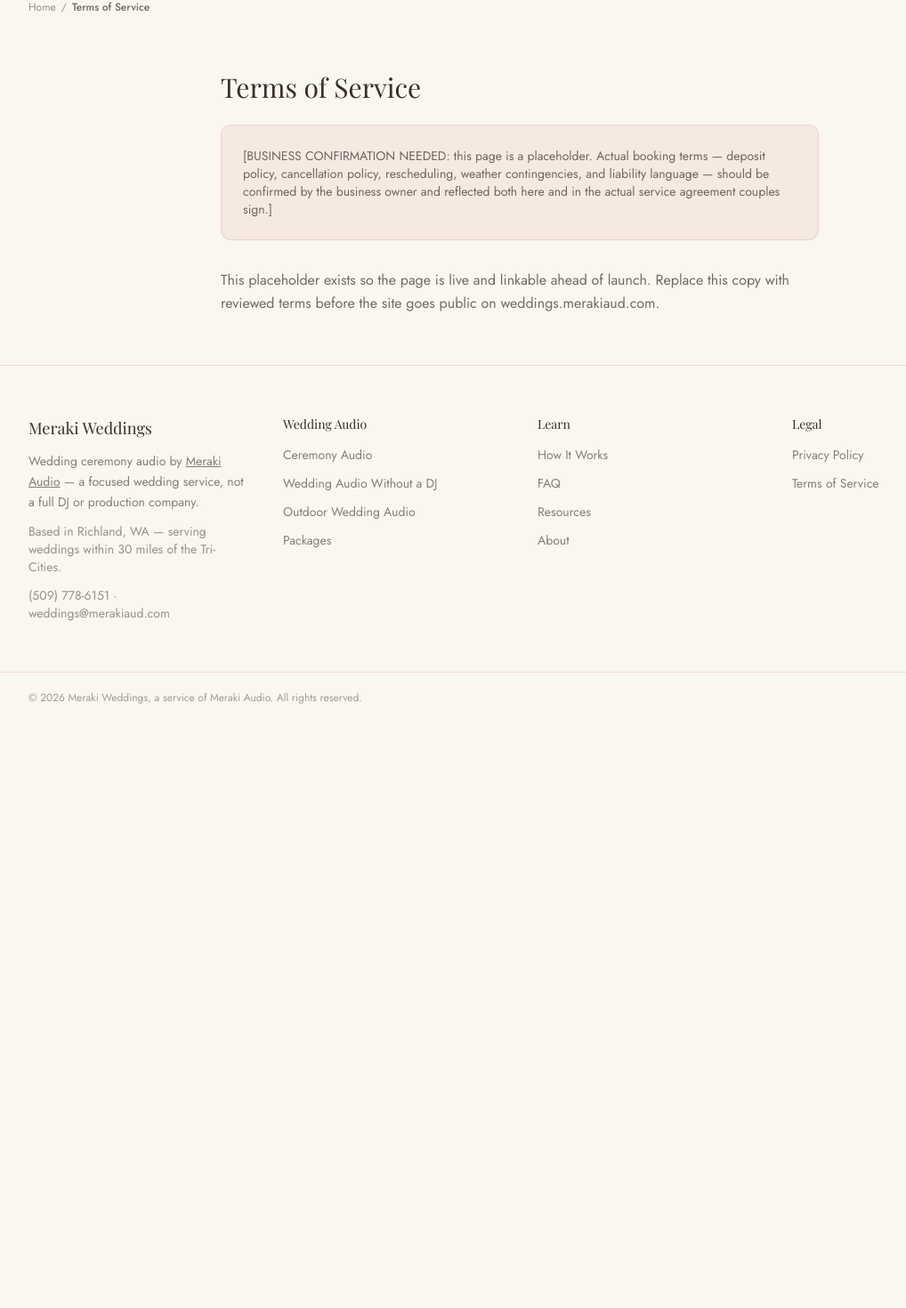
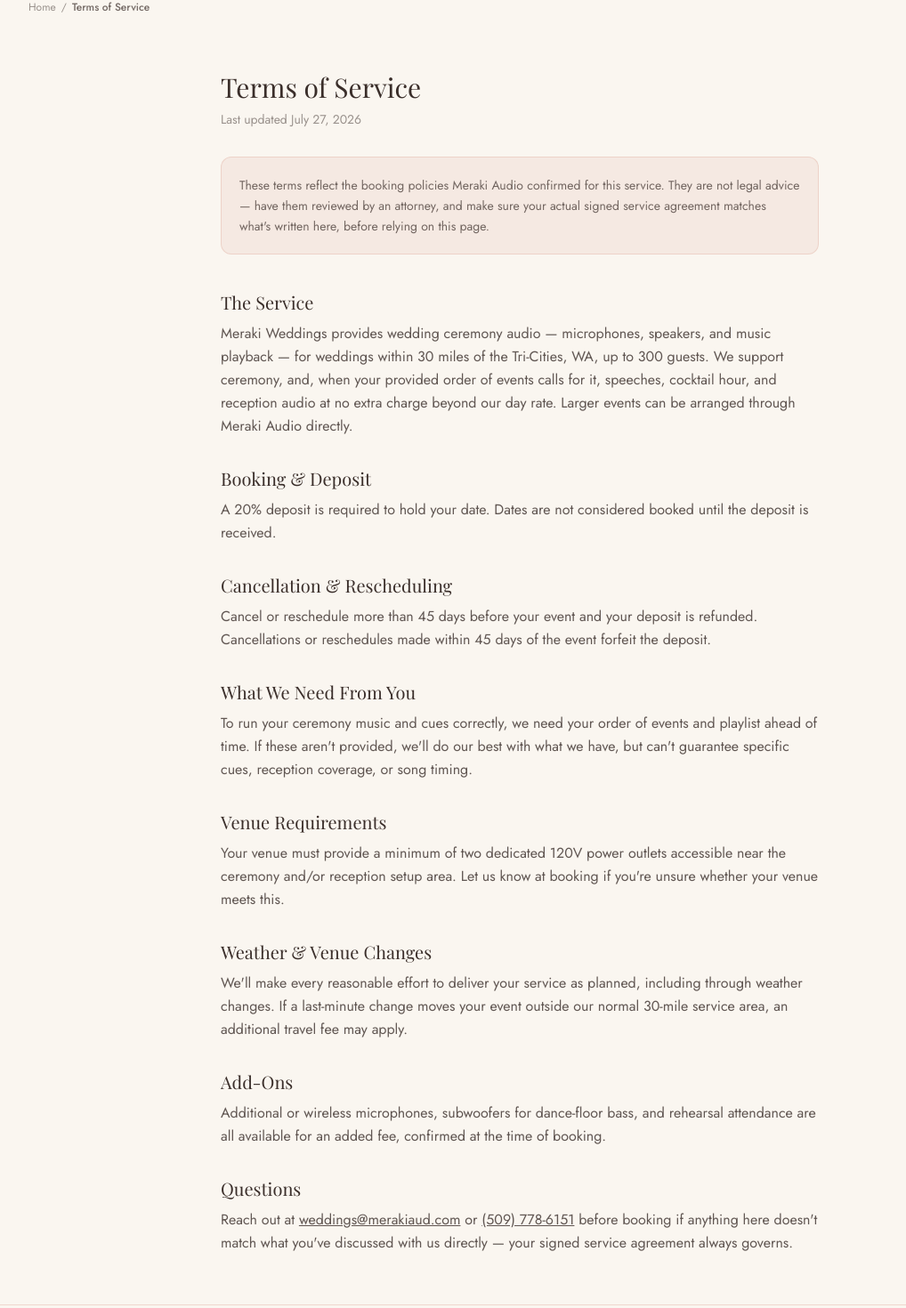
Before and after one commit to b-glitch23/meraki-weddings, a React (Vite) app: page /terms in a window 1280 px wide. Shown: the part 97-1567 px from the top of the page at 89% size, without its empty margins (56-1074 px from the left). Before the commit the page ends 909 px from the top, so only its background shows below. Built offline with nearby package versions, Linux system fonts and the light colour scheme; a web font is replaced by a local one.

Commit message:
Add files via upload

```diff
--- a/src/pages/Contact.tsx
+++ b/src/pages/Contact.tsx
@@ -18,8 +18,8 @@
             Check Your Wedding Date
           </h1>
           <p className="text-charcoal/70 leading-relaxed">
-            Tell us about your ceremony and we'll follow up with availability — usually within
-            one business day. [BUSINESS CONFIRMATION NEEDED: actual expected response time]
+            Tell us about your ceremony and we'll follow up with availability within 2 business
+            days.
           </p>
         </div>
       </section>
--- a/src/pages/HowItWorks.tsx
+++ b/src/pages/HowItWorks.tsx
@@ -14,7 +14,7 @@
   },
   {
     title: "Rehearsal Considerations",
-    copy: "[BUSINESS CONFIRMATION NEEDED: whether rehearsal attendance is offered or available as an add-on]",
+    copy: "Want us there for the rehearsal too? It's available as an add-on, billed at our day rate.",
   },
   {
     title: "Ceremony Day",
--- a/src/pages/PrivacyPolicy.tsx
+++ b/src/pages/PrivacyPolicy.tsx
@@ -1,5 +1,6 @@
 import SEO from "../components/SEO";
 import Breadcrumbs from "../components/Breadcrumbs";
+import { BUSINESS_INFO } from "../lib/siteConfig";
 
 export default function PrivacyPolicy() {
   return (
@@ -13,19 +14,90 @@
 
       <section className="px-6 py-14">
         <div className="max-w-2xl mx-auto">
-          <h1 className="font-display text-3xl text-charcoal mb-6">Privacy Policy</h1>
-          <div className="bg-blush/25 border border-blush/60 rounded-xl p-6 mb-8 text-charcoal/70 text-sm">
-            [BUSINESS CONFIRMATION NEEDED: this page is a placeholder. Final privacy policy
-            language should be reviewed by the business owner (and an attorney, if desired)
-            before publishing. It should describe what information the contact form collects,
-            how it's stored in HighLevel, whether any analytics tool is in use, and how a visitor
-            can request their data be deleted.]
+          <h1 className="font-display text-3xl text-charcoal mb-2">Privacy Policy</h1>
+          <p className="text-charcoal/50 text-sm mb-8">Last updated July 27, 2026</p>
+
+          <div className="bg-blush/25 border border-blush/60 rounded-xl p-5 mb-10 text-charcoal/70 text-sm leading-relaxed">
+            This policy was drafted from the business details Meraki Audio provided and reflects
+            how this site actually works today. It is not legal advice — have it reviewed by an
+            attorney before relying on it, especially once analytics or payment processing is
+            added.
           </div>
-          <p className="text-charcoal/70 leading-relaxed">
-            This placeholder exists so the page is live and linkable ahead of launch. Replace this
-            copy with reviewed privacy policy language before the site goes public on
-            weddings.merakiaud.com.
-          </p>
+
+          <div className="space-y-8 text-charcoal/80 leading-relaxed">
+            <div>
+              <h2 className="font-display text-xl text-charcoal mb-2">What We Collect</h2>
+              <p>
+                When you submit a wedding date inquiry through this site, we collect the
+                information you provide in that form — names, contact details, wedding date,
+                venue, and any other details about your ceremony you choose to share. We do not
+                collect payment information through this website.
+              </p>
+            </div>
+
+            <div>
+              <h2 className="font-display text-xl text-charcoal mb-2">How We Use It</h2>
+              <p>
+                We use the information you submit to respond to your inquiry, provide a quote,
+                plan your ceremony audio setup, and — if you book — deliver the service. We don't
+                sell your information or share it with third parties for marketing purposes.
+              </p>
+            </div>
+
+            <div>
+              <h2 className="font-display text-xl text-charcoal mb-2">Where It's Stored</h2>
+              <p>
+                Inquiry submissions are processed and stored through HighLevel, our customer
+                relationship management platform. HighLevel's own privacy and security practices
+                govern how that data is handled on their systems.
+              </p>
+            </div>
+
+            <div>
+              <h2 className="font-display text-xl text-charcoal mb-2">Analytics</h2>
+              <p>
+                We plan to use Google Analytics to understand how visitors use this site. Once
+                that's active, Google Analytics may set cookies and collect standard usage data
+                (pages visited, general location, device type). It does not collect the contents
+                of your inquiry form.
+              </p>
+            </div>
+
+            <div>
+              <h2 className="font-display text-xl text-charcoal mb-2">Your Choices</h2>
+              <p>
+                You can ask us to access, correct, or delete the information you've submitted at
+                any time by emailing{" "}
+                <a href={BUSINESS_INFO.emailHref} className="underline hover:text-rose">
+                  {BUSINESS_INFO.email}
+                </a>
+                .
+              </p>
+            </div>
+
+            <div>
+              <h2 className="font-display text-xl text-charcoal mb-2">Children's Privacy</h2>
+              <p>
+                This site is intended for adults planning a wedding and is not directed at
+                children. We don't knowingly collect information from anyone under 18.
+              </p>
+            </div>
+
+            <div>
+              <h2 className="font-display text-xl text-charcoal mb-2">Questions</h2>
+              <p>
+                Reach out anytime at{" "}
+                <a href={BUSINESS_INFO.emailHref} className="underline hover:text-rose">
+                  {BUSINESS_INFO.email}
+                </a>{" "}
+                or{" "}
+                <a href={BUSINESS_INFO.phoneHref} className="underline hover:text-rose">
+                  {BUSINESS_INFO.phone}
+                </a>
+                .
+              </p>
+            </div>
+          </div>
         </div>
       </section>
     </>
--- a/src/pages/Terms.tsx
+++ b/src/pages/Terms.tsx
@@ -1,29 +1,108 @@
 import SEO from "../components/SEO";
 import Breadcrumbs from "../components/Breadcrumbs";
+import { BUSINESS_INFO } from "../lib/siteConfig";
 
 export default function Terms() {
   return (
     <>
       <SEO
         title="Terms of Service | Meraki Weddings"
-        description="Terms governing use of the Meraki Weddings website and booking inquiries."
+        description="Booking terms for Meraki Weddings ceremony audio — deposits, cancellation, service area, and what we need from you on the day."
         path="/terms/"
       />
       <Breadcrumbs items={[{ name: "Home", path: "/" }, { name: "Terms of Service", path: "/terms/" }]} />
 
       <section className="px-6 py-14">
         <div className="max-w-2xl mx-auto">
-          <h1 className="font-display text-3xl text-charcoal mb-6">Terms of Service</h1>
-          <div className="bg-blush/25 border border-blush/60 rounded-xl p-6 mb-8 text-charcoal/70 text-sm">
-            [BUSINESS CONFIRMATION NEEDED: this page is a placeholder. Actual booking terms —
-            deposit policy, cancellation policy, rescheduling, weather contingencies, and
-            liability language — should be confirmed by the business owner and reflected both
-            here and in the actual service agreement couples sign.]
+          <h1 className="font-display text-3xl text-charcoal mb-2">Terms of Service</h1>
+          <p className="text-charcoal/50 text-sm mb-8">Last updated July 27, 2026</p>
+
+          <div className="bg-blush/25 border border-blush/60 rounded-xl p-5 mb-10 text-charcoal/70 text-sm leading-relaxed">
+            These terms reflect the booking policies Meraki Audio confirmed for this service. They
+            are not legal advice — have them reviewed by an attorney, and make sure your actual
+            signed service agreement matches what's written here, before relying on this page.
           </div>
-          <p className="text-charcoal/70 leading-relaxed">
-            This placeholder exists so the page is live and linkable ahead of launch. Replace this
-            copy with reviewed terms before the site goes public on weddings.merakiaud.com.
-          </p>
+
+          <div className="space-y-8 text-charcoal/80 leading-relaxed">
+            <div>
+              <h2 className="font-display text-xl text-charcoal mb-2">The Service</h2>
+              <p>
+                Meraki Weddings provides wedding ceremony audio — microphones, speakers, and music
+                playback — for weddings within 30 miles of the Tri-Cities, WA, up to 300 guests.
+                We support ceremony, and, when your provided order of events calls for it,
+                speeches, cocktail hour, and reception audio at no extra charge beyond our day
+                rate. Larger events can be arranged through Meraki Audio directly.
+              </p>
+            </div>
+
+            <div>
+              <h2 className="font-display text-xl text-charcoal mb-2">Booking & Deposit</h2>
+              <p>
+                A 20% deposit is required to hold your date. Dates are not considered booked until
+                the deposit is received.
+              </p>
+            </div>
+
+            <div>
+              <h2 className="font-display text-xl text-charcoal mb-2">Cancellation & Rescheduling</h2>
+              <p>
+                Cancel or reschedule more than 45 days before your event and your deposit is
+                refunded. Cancellations or reschedules made within 45 days of the event forfeit the
+                deposit.
+              </p>
+            </div>
+
+            <div>
+              <h2 className="font-display text-xl text-charcoal mb-2">What We Need From You</h2>
+              <p>
+                To run your ceremony music and cues correctly, we need your order of events and
+                playlist ahead of time. If these aren't provided, we'll do our best with what we
+                have, but can't guarantee specific cues, reception coverage, or song timing.
+              </p>
+            </div>
+
+            <div>
+              <h2 className="font-display text-xl text-charcoal mb-2">Venue Requirements</h2>
+              <p>
+                Your venue must provide a minimum of two dedicated 120V power outlets accessible
+                near the ceremony and/or reception setup area. Let us know at booking if you're
+                unsure whether your venue meets this.
+              </p>
+            </div>
+
+            <div>
+              <h2 className="font-display text-xl text-charcoal mb-2">Weather & Venue Changes</h2>
+              <p>
+                We'll make every reasonable effort to deliver your service as planned, including
+                through weather changes. If a last-minute change moves your event outside our
+                normal 30-mile service area, an additional travel fee may apply.
+              </p>
+            </div>
+
+            <div>
+              <h2 className="font-display text-xl text-charcoal mb-2">Add-Ons</h2>
+              <p>
+                Additional or wireless microphones, subwoofers for dance-floor bass, and rehearsal
+                attendance are all available for an added fee, confirmed at the time of booking.
+              </p>
+            </div>
+
+            <div>
+              <h2 className="font-display text-xl text-charcoal mb-2">Questions</h2>
+              <p>
+                Reach out at{" "}
+                <a href={BUSINESS_INFO.emailHref} className="underline hover:text-rose">
+                  {BUSINESS_INFO.email}
+                </a>{" "}
+                or{" "}
+                <a href={BUSINESS_INFO.phoneHref} className="underline hover:text-rose">
+                  {BUSINESS_INFO.phone}
+                </a>{" "}
+                before booking if anything here doesn't match what you've discussed with us
+                directly — your signed service agreement always governs.
+              </p>
+            </div>
+          </div>
         </div>
       </section>
     </>
```
Also changed, not shown: src/pages/FAQ.tsx (+10 -10 lines), src/pages/Home.tsx (+8 -6 lines), src/pages/OutdoorWeddingAudio.tsx (+13 -8 lines), src/pages/Packages.tsx (+16 -10 lines), src/pages/WeddingAudioWithoutDJ.tsx (+5 -3 lines), src/pages/WeddingCeremonyAudio.tsx (+15 -15 lines).
